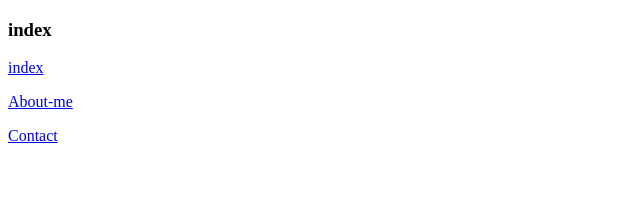
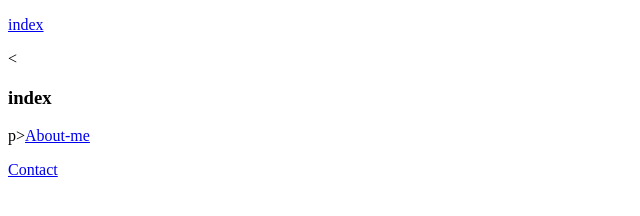
Before and after one commit to lidyesanchez/05-12-2017-Ub-ng, a plain HTML site: page index.html in a window 1280 px wide. Shown: the whole page, without its empty margins (0-640 px from the left). Drawn offline with Linux system fonts and the light colour scheme.

Commit message:
my first Übung

```diff
--- a/index.html
+++ b/index.html
@@ -5,10 +5,9 @@
 	<title>links index html</title>
 </head>
 <body>
-<h3>index</h3>
-
 <p><a href="index.html">index</p></a>
-<p><a href="About-me.html">About-me</p></a>
+<<h3>index</h3>
+p><a href="About-me.html">About-me</p></a>
 <p><a href="Contact.html">Contact</p></a>
 
 
```
